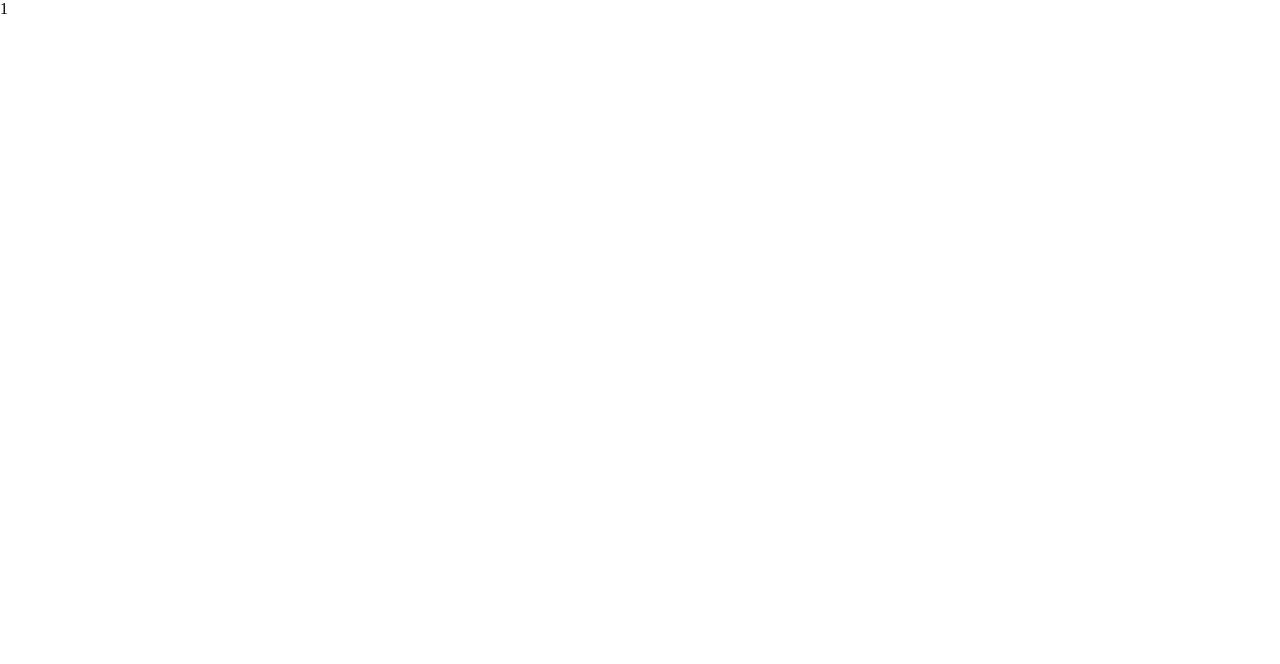
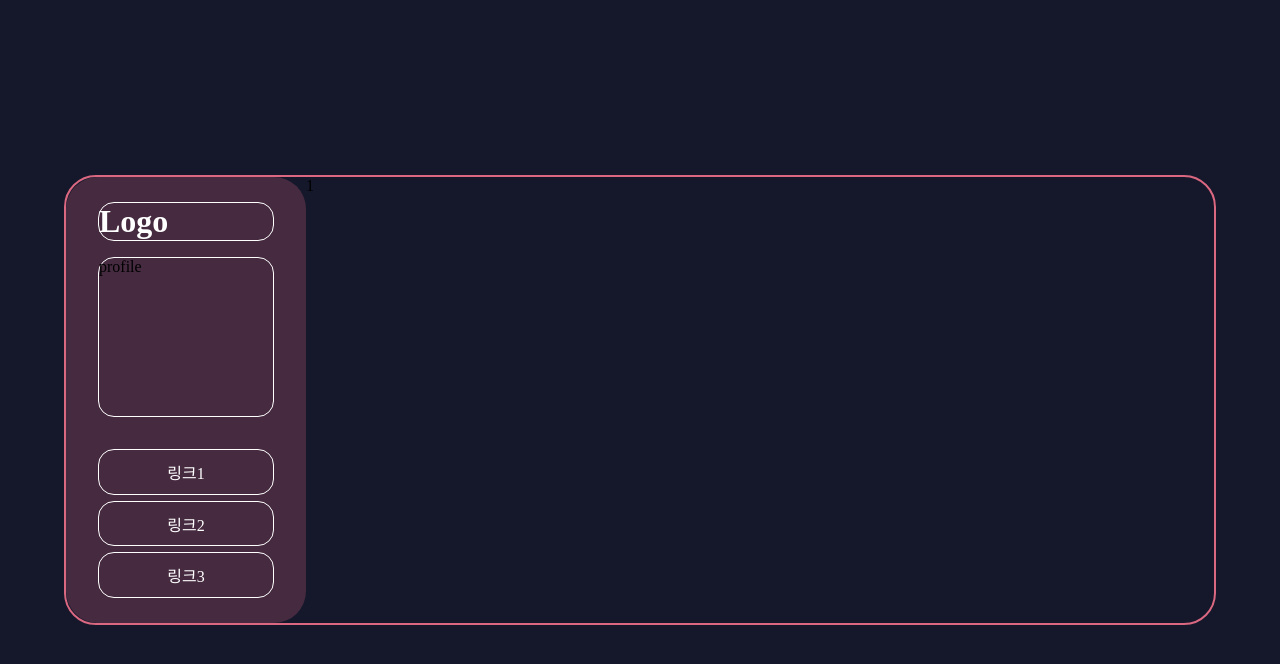
Before and after one commit to psst54/picrew-quiz, a Next.js app: page /session/1 in a window 1280 px wide. Shown: the top 664 px of the page. Built offline with nearby package versions, Linux system fonts and the light colour scheme; a web font is replaced by a local one.

Commit message:
🚧 make session page

```diff
--- a/src/app/session/[slug]/page.tsx
+++ b/src/app/session/[slug]/page.tsx
@@ -1,5 +1,16 @@
+"use client";
+
+import Frame from "@components/Frame";
+import { Background } from "@styles/styles";
+
 const SessionPage = ({ params }: { params: { slug: string } }) => {
-  return <div>{params.slug}</div>;
+  return (
+    <Background>
+      <Frame>
+        <div>{params.slug}</div>
+      </Frame>
+    </Background>
+  );
 };
 
 export default SessionPage;
```
Also changed, not shown: src/app/makeSession/MakeSessionModal.tsx (+2 -5 lines).
